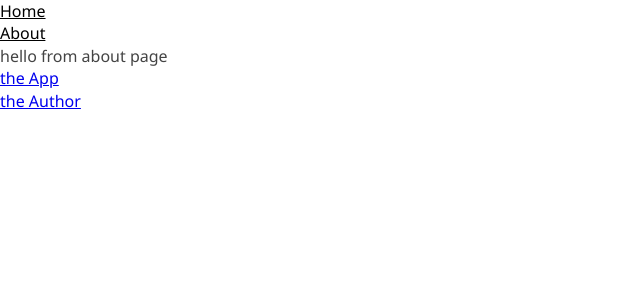
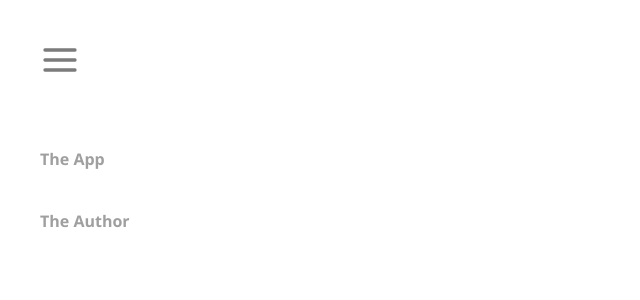
Before and after one commit to TimmyChan99/To-Do_List_React, a React (Create React App) app: page /about in a window 1280 px wide. Shown: the top 300 px of the page, without its empty margins (0-640 px from the left). Built offline with nearby package versions, Linux system fonts and the light colour scheme.

Commit message:
Add Styl to navBar and single page

```diff
--- a/src/App.css
+++ b/src/App.css
@@ -66,10 +66,92 @@
 
 .active-link {
   color: black;
-  text-decoration: underline;
+  text-decoration: none;
 }
 
+/* sidebar Nav */
+
 .navBar {
+  position: relative;
+}
+
+.navBar button {
+  position: fixed;
+  left: 40px;
+  top: 40px;
+  z-index: 10;
+  cursor: pointer;
+  background: transparent;
+  border: none;
+}
+
+.menuNav {
+  overflow-y: scroll;
+  list-style: none;
+  position: fixed;
+  top: 0;
+  background: darkcyan;
+  left: 0;
+  bottom: 0;
+  height: 100vh;
+  width: 0;
+  overflow: hidden;
+  max-width: 290px;
+  z-index: 9;
+}
+
+.menuNav.showMenu {
+  width: 100%;
+}
+
+a {
+  display: block;
+  padding: 10px 40px;
+  text-decoration: none;
+  color: #3fffd2;
+  text-transform: uppercase;
+  font-weight: bold;
+  text-decoration-line: none;
+}
+
+.menuNav li:first-child {
+  margin-top: 7rem;
+}
+
+/* about page */
+
+.about__content {
+  padding: 8rem 40px;
   display: flex;
-  flex-direction: column;
 }
+
+.about__list {
+  list-style: none;
+  flex: 2;
+  margin-right: 15px;
+}
+
+.about__list a {
+  color: #9f9f9f;
+  text-transform: capitalize;
+  padding: 20px 0;
+  font-weight: 600;
+}
+
+.about__list a:hover {
+  color: #000;
+}
+
+.main__content {
+  flex: 7;
+}
+
+.main__content h1 {
+  margin-bottom: 15px;
+  line-height: 30px;
+  font-size: 30px;
+}
+
+.main__content p {
+  line-height: 25px;
+}
--- a/src/components/Navbar.js
+++ b/src/components/Navbar.js
@@ -1,7 +1,16 @@
 import React from 'react';
 import { NavLink } from 'react-router-dom';
+import { MdClose } from 'react-icons/md';
+import { FiMenu } from 'react-icons/fi';
 
 const Navbar = () => {
+  const [navbarOpen, setNavbarOpen] = React.useState(false);
+  const handleToggle = () => {
+    setNavbarOpen((prev) => !prev);
+  };
+  const closeMenu = () => {
+    setNavbarOpen(false);
+  };
   const links = [
     {
       id: 1,
@@ -16,10 +25,26 @@
   ];
   return (
     <nav className="navBar">
-      <ul>
+      <button
+        type="button"
+        onClick={handleToggle}
+      >
+        {navbarOpen ? (
+          <MdClose style={{ color: '#fff', width: '40px', height: '40px' }} />
+        ) : (
+          <FiMenu style={{ color: '#7b7b7b', width: '40px', height: '40px' }} />
+        )}
+      </button>
+      <ul className={`menuNav ${navbarOpen ? ' showMenu' : ''}`}>
         {links.map((link) => (
           <li key={link.id}>
-            <NavLink to={link.path} className="active-link">{link.text}</NavLink>
+            <NavLink
+              to={link.path}
+              className="active-link"
+              onClick={() => closeMenu()}
+            >
+              {link.text}
+            </NavLink>
           </li>
         ))}
       </ul>
--- a/src/pages/About.js
+++ b/src/pages/About.js
@@ -2,14 +2,14 @@
 import { Outlet, NavLink } from 'react-router-dom';
 
 const About = () => (
-  <>
-    <div>hello from about page</div>
-    <nav className="navBar">
+
+  <div className="about__content">
+    <nav className="about__list">
       <NavLink to="the-app">the App</NavLink>
       <NavLink to="the-author">the Author</NavLink>
-      <Outlet />
     </nav>
-  </>
+    <Outlet />
+  </div>
 );
 
 export default About;
--- a/src/pages/SinglePage.js
+++ b/src/pages/SinglePage.js
@@ -2,7 +2,7 @@
 
 function AboutApp() {
   return (
-    <>
+    <div className="main__content">
       <h1>About the App</h1>
       <p>
         In this app, you can add, delete, submit and edit items.
@@ -12,19 +12,19 @@
         So whether you reload, close your app or reopened it,
         you still have access to your to-dos items.
       </p>
-    </>
+    </div>
   );
 }
 
 function AboutAuthor() {
   return (
-    <>
+    <div className="main__content">
       <h1>About the Author</h1>
       <p>
         This app was developed by Ibas Majid, a self-taught web developer and a technical writer.
         He is opened to freelance Gig. So go ahead and connect with ibas on Twitter @ibaslogic.
       </p>
-    </>
+    </div>
   );
 }
 
```
